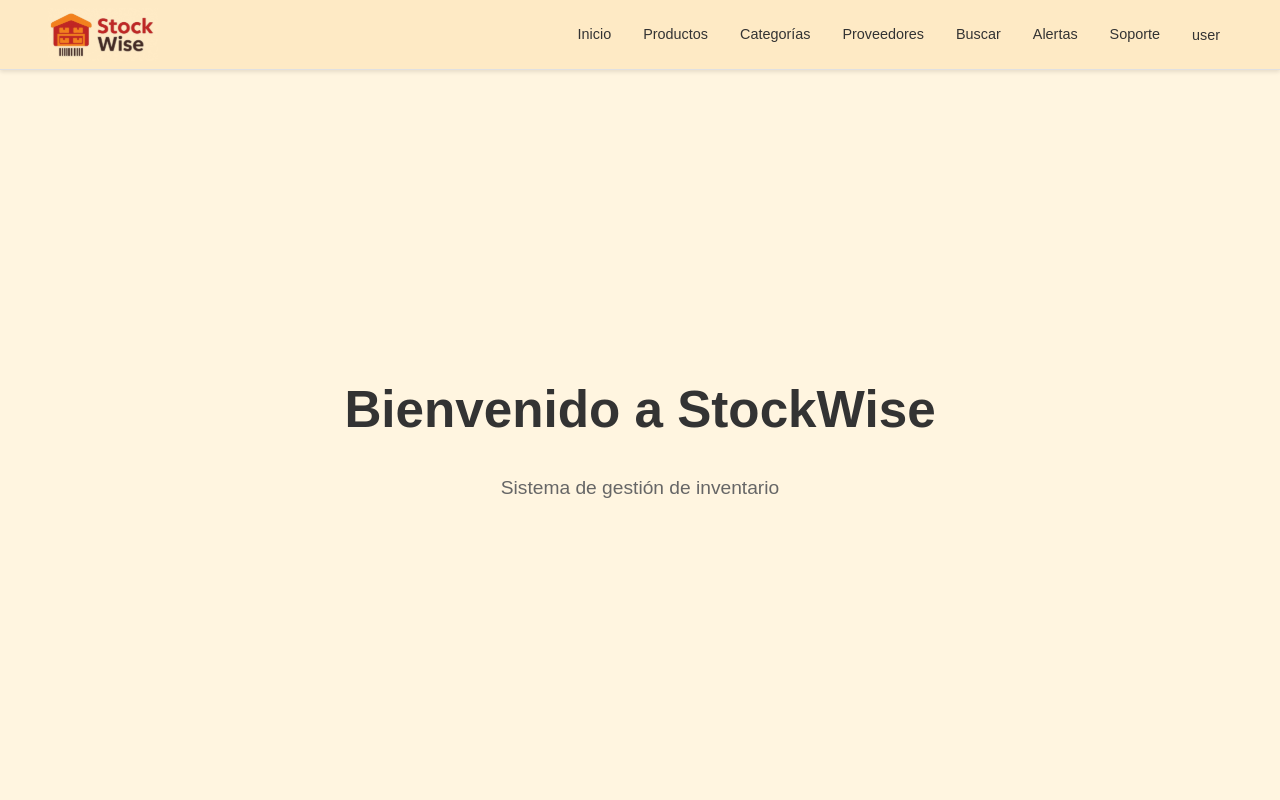
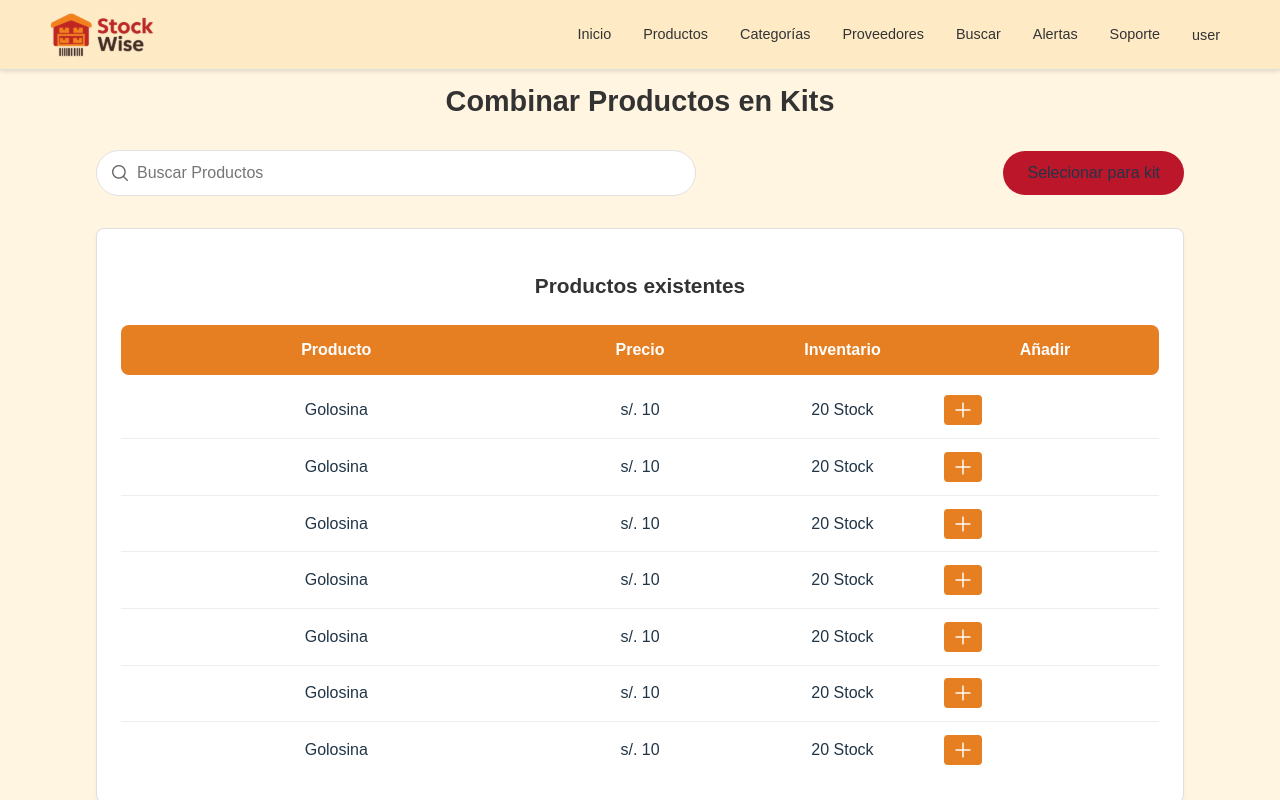
Before and after one commit to upc-pre-202510-1asi0730-4366-AyniTech/Frontend-Web-Applications, a Vue app: page / in a window 1280 px wide. Built offline with nearby package versions, Linux system fonts and the light colour scheme.

Commit message:
feat: add kits-products components and include in App.vue

```diff
--- a/src/App.vue
+++ b/src/App.vue
@@ -1,13 +1,13 @@
 <script setup>
 import Navbar from './app/shared/navbar.component.vue';
+import KitsProducts from './app/kit-products/components/kit-products.component.vue';
 </script>
 
 <template>
   <div class="app-container">
     <Navbar />
     <div class="content">
-      <h1>Bienvenido a StockWise</h1>
-      <p>Sistema de gestión de inventario</p>
+      <KitsProducts/>
     </div>
   </div>
 </template>
--- /dev/null
+++ b/src/app/kit-products/components/kit-products.component.vue
@@ -0,0 +1,212 @@
+<template>
+  <div class="combine-products">
+    <h1 class="page-title">Combinar Productos en Kits</h1>
+
+    <div class="search-bar">
+      <div class="search-input">
+        <i class="pi pi-search search-icon"></i>
+        <input type="text" placeholder="Buscar Productos" />
+      </div>
+      <Button class="kit-select-btn" label="Selecionar para kit" />
+    </div>
+
+    <div class="products-container">
+      <h2 class="section-title">Productos existentes</h2>
+
+      <div class="products-table">
+        <div class="table-header">
+          <div class="header-producto">Producto</div>
+          <div class="header-precio">Precio</div>
+          <div class="header-inventario">Inventario</div>
+          <div class="header-anadir">Añadir</div>
+        </div>
+
+        <div v-for="(product, index) in products" :key="index" class="product-row">
+          <div class="cell-producto">{{ product.name }}</div>
+          <div class="cell-precio">{{ product.price }}</div>
+          <div class="cell-inventario">{{ product.stock }}</div>
+          <div class="cell-anadir">
+            <button class="add-button">
+              <i class="pi pi-plus"></i>
+            </button>
+          </div>
+        </div>
+      </div>
+    </div>
+  </div>
+</template>
+
+<script>
+import 'primeicons/primeicons.css';
+import Button from 'primevue/button';
+
+export default {
+  name: 'KitsProducts',
+  components: {
+    Button
+  },
+  data() {
+    return {
+      products: [
+        { name: 'Golosina', price: 's/. 10', stock: '20 Stock' },
+        { name: 'Golosina', price: 's/. 10', stock: '20 Stock' },
+        { name: 'Golosina', price: 's/. 10', stock: '20 Stock' },
+        { name: 'Golosina', price: 's/. 10', stock: '20 Stock' },
+        { name: 'Golosina', price: 's/. 10', stock: '20 Stock' },
+        { name: 'Golosina', price: 's/. 10', stock: '20 Stock' },
+        { name: 'Golosina', price: 's/. 10', stock: '20 Stock' }
+      ]
+    }
+  },
+  methods: {
+    addToKit(productIndex) {
+      // Implementar la lógica para añadir al kit
+      console.log('Añadir producto', this.products[productIndex]);
+    }
+  }
+}
+</script>
+
+<style scoped>
+.combine-products {
+  padding: 2rem;
+  font-family: 'Arial', sans-serif;
+  background-color: #FFF5E0;
+  min-height: 100vh;
+  width: 100%;
+  box-sizing: border-box;
+}
+
+.page-title {
+  font-size: 1.8rem;
+  font-weight: bold;
+  text-align: center;
+  margin-bottom: 2rem;
+  color: #333;
+}
+
+.search-bar {
+  display: flex;
+  gap: 1rem;
+  margin-bottom: 2rem;
+  justify-content: space-between;
+  align-items: center;
+}
+
+.search-input {
+  flex: 1;
+  position: relative;
+  max-width: 600px;
+}
+
+.search-input input {
+  width: 100%;
+  padding: 0.8rem 1rem 0.8rem 2.5rem;
+  border: 1px solid #e0e0e0;
+  border-radius: 2rem;
+  font-size: 1rem;
+  background-color: #fff;
+}
+
+.search-icon {
+  position: absolute;
+  left: 1rem;
+  top: 50%;
+  transform: translateY(-50%);
+  color: #666;
+}
+
+:deep(.kit-select-btn) {
+  background-color: #BC162A;
+  border-color: #BC162A;
+  border-radius: 2rem;
+  padding: 0.8rem 1.5rem;
+  font-weight: 500;
+}
+
+.products-container {
+  background-color: #fff;
+  border-radius: 8px;
+  padding: 1.5rem;
+  box-shadow: 0 2px 4px rgba(0, 0, 0, 0.05);
+  border: 1px solid #e0e0e0;
+}
+
+.section-title {
+  font-size: 1.3rem;
+  font-weight: bold;
+  margin-bottom: 1.5rem;
+  color: #333;
+}
+
+.products-table {
+  width: 100%;
+  border-collapse: collapse;
+}
+
+.table-header {
+  display: flex;
+  background-color: #E67E22;
+  color: white;
+  font-weight: bold;
+  padding: 0.8rem;
+  border-radius: 8px;
+  margin-bottom: 0.5rem;
+}
+
+.product-row {
+  display: flex;
+  padding: 0.8rem;
+  border-bottom: 1px solid #eee;
+  align-items: center;
+}
+
+.product-row:last-child {
+  border-bottom: none;
+}
+
+.header-producto, .cell-producto {
+  flex: 2;
+}
+
+.header-precio, .cell-precio,
+.header-inventario, .cell-inventario,
+.header-anadir, .cell-anadir {
+  flex: 1;
+  text-align: center;
+}
+
+.add-button {
+  background-color: #E67E22;
+  color: white;
+  border: none;
+  border-radius: 4px;
+  width: 30px;
+  height: 30px;
+  display: flex;
+  align-items: center;
+  justify-content: center;
+  cursor: pointer;
+  transition: background-color 0.2s;
+}
+
+.add-button:hover {
+  background-color: #d35400;
+}
+
+@media (max-width: 768px) {
+  .search-bar {
+    flex-direction: column;
+    align-items: stretch;
+  }
+
+  .search-input {
+    max-width: 100%;
+    margin-bottom: 1rem;
+  }
+
+  .table-header, .product-row {
+    font-size: 0.9rem;
+  }
+}
+</style>
--- a/src/app/shared/navbar.component.vue
+++ b/src/app/shared/navbar.component.vue
@@ -1,4 +1,5 @@
 <script setup>
+import 'primeicons/primeicons.css'
 </script>
 
 <template>
```
